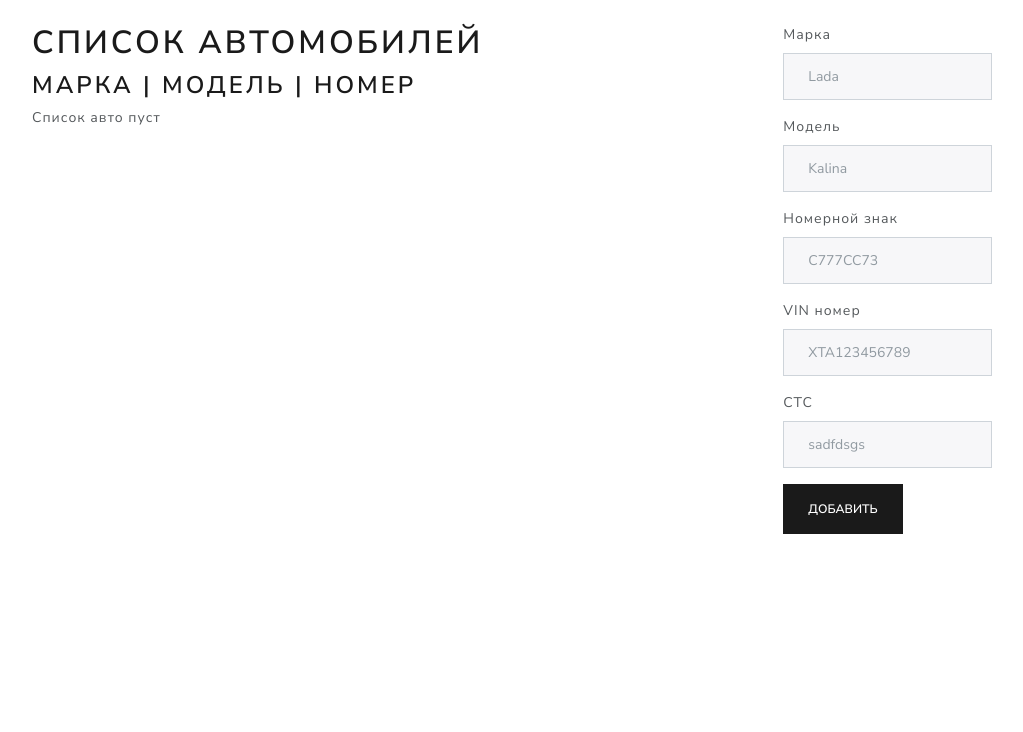
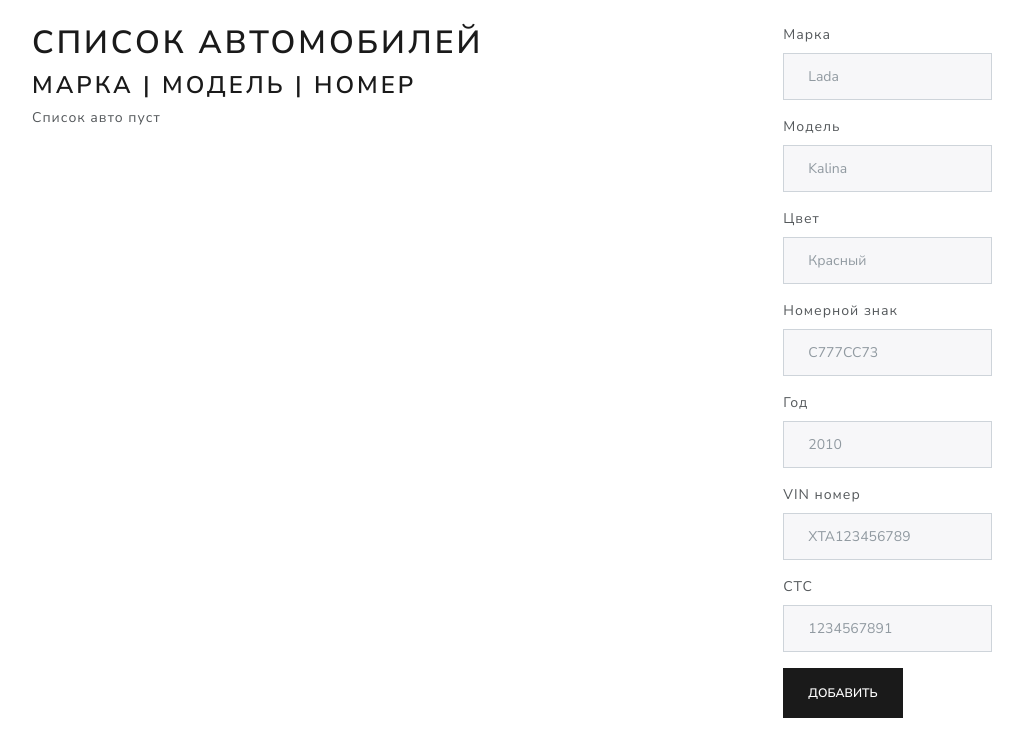
Before and after one commit to Tsarevich01/megataxi12, a Flask app: page /cars in a window 1280 px wide. Shown: the part 89-821 px from the top of the page, without its empty margins (38-1061 px from the left). Before the commit the page ends 623 px from the top, so only its background shows below. Run offline with Flask 2, Linux system fonts and the light colour scheme; data that the repository does not hold is empty; some libraries are stand-ins or nearby versions.

Commit message:
Добавтл цвет и год выпуска авто//Обнови БД!

```diff
--- a/app/db.py
+++ b/app/db.py
@@ -117,7 +117,7 @@ def update_driver(driver_id, new_second_name, new_first_name, new_middle_nam, ne
 def get_all_cars():
     conn, cur = get_db()
     car_rows = cur.execute(
-        'SELECT id, brand, model, numberplate, vin, sts, driver_id FROM cars'
+        'SELECT id, brand, model, color, year, numberplate, vin, sts, driver_id FROM cars'
     ).fetchall()
     cars = []
     for car_row in car_rows:
@@ -125,10 +125,12 @@ def get_all_cars():
             'id': car_row[0],
             'brand': car_row[1],
             'model': car_row[2],
-            'numberplate': car_row[3],
-            'vin': car_row[4],
-            'sts': car_row[5],
-            'driver_id': car_row[6]
+            'color': car_row[3],
+            'year': car_row[4],
+            'numberplate': car_row[5],
+            'vin': car_row[6],
+            'sts': car_row[7],
+            'driver_id': car_row[8]
         }
         cars.append(car)
     return cars
@@ -148,27 +150,29 @@ def get_unengaged_cars():
 def get_car(car_id):
     conn, cur = get_db()
     car_row = cur.execute(
-        'SELECT brand, model, numberplate, vin, sts, driver_id FROM cars WHERE id = ?',
+        'SELECT brand, model, color, year, numberplate, vin, sts, driver_id FROM cars WHERE id = ?',
         [car_id]
     ).fetchone()
     car = {
         'id': car_id,
         'brand': car_row[0],
         'model': car_row[1],
-        'numberplate': car_row[2],
-        'vin': car_row[3],
-        'sts': car_row[4],
-        'driver_id': car_row[5]
+        'color': car_row[2],
+        'year': car_row[3],
+        'numberplate': car_row[4],
+        'vin': car_row[5],
+        'sts': car_row[6],
+        'driver_id': car_row[7]
     }
     return car
 
 
 # Add new car
-def add_car(brand, model, numberplate, vin, sts):
+def add_car(brand, model, color, year, numberplate, vin, sts):
     conn, cur = get_db()
     cur.execute(
-        'INSERT INTO cars (brand, model, numberplate, vin, sts) VALUES (?, ?, ?, ?, ?)',
-        [brand, model, numberplate, vin, sts]
+        'INSERT INTO cars (brand, model, color, year, numberplate, vin, sts) VALUES (?, ?, ?, ?, ?, ?, ?)',
+        [brand, model, color, year, numberplate, vin, sts]
     )
     max_id = cur.execute('SELECT MAX(id) FROM cars').fetchone()
     max_id = max_id[0]
@@ -180,10 +184,10 @@ def add_car(brand, model, numberplate, vin, sts):
 
 
 # Update car
-def update_car(car_id, new_brand, new_model, new_numberplate, new_vin, new_sts):
+def update_car(car_id, new_brand, new_model, new_color, new_year, new_numberplate, new_vin, new_sts):
     conn, cur = get_db()
-    cur.execute('UPDATE cars SET brand = ?, model =?, numberplate = ?, vin = ?, sts = ? WHERE id = ?',
-                [new_brand, new_model, new_numberplate, new_vin, new_sts, car_id])
+    cur.execute('UPDATE cars SET brand = ?, model =?, color = ?, year = ?, numberplate = ?, vin = ?, sts = ? WHERE id = ?',
+                [new_brand, new_model, new_color, new_year, new_numberplate, new_vin, new_sts, car_id])
     cur.execute(
         'INSERT INTO event (date, event_type, int_field) VALUES (?, ?, ?)',
         [datetime.datetime.now().strftime(time_format), 'update_driver', car_id]
@@ -266,6 +270,8 @@ def get_acts():
             'middle_name': driver['middle_name'],
             'brand': car['brand'],
             'model': car['model'],
+            'color': car['color'],
+            'year': car['year'],
             'numberplate': car['numberplate'],
             'vin': car['vin']
         }
--- a/app/init_db.py
+++ b/app/init_db.py
@@ -20,6 +20,8 @@ CREATE TABLE cars (
   id INTEGER PRIMARY KEY AUTOINCREMENT,
   brand TEXT NOT NULL,
   model TEXT NOT NULL,
+  color TEXT NOT NULL,
+  year INTEGER NOT NULL,
   numberplate TEXT UNIQUE NOT NULL,
   vin TEXT UNIQUE NOT NULL,
   sts TEXT UNIQUE NOT NULL,
--- a/app/routes.py
+++ b/app/routes.py
@@ -138,15 +138,19 @@ def add_car():
     if request.method == 'POST':
         brand = request.form['brand']
         model = request.form['model']
+        color = request.form['color']
         numberplate = request.form['numberplate']
+        year = request.form['year']
         vin = request.form['vin']
         sts = request.form['sts']
-        if check_car_info_errors(brand, model, numberplate, vin, sts):
+        if check_car_info_errors(brand, model, color, year, numberplate, vin, sts):
             return redirect(url_for('cars'))
         try:
             db.add_car(
                 brand=brand,
                 model=model,
+                color=color,
+                year=year,
                 numberplate=numberplate,
                 vin=vin,
                 sts=sts)
@@ -165,16 +169,18 @@ def update_car(car_id):
     if request.method == 'POST':
         new_brand = request.form['brand']
         new_model = request.form['model']
+        new_color = request.form['color']
         new_numberplate = request.form['numberplate']
+        new_year = request.form['year']
         new_vin = request.form['vin']
         new_sts = request.form['sts']
-        if new_brand == car['brand'] and new_model == car['model'] and new_numberplate == car['numberplate'] and new_vin == car['vin'] and new_sts == car['sts']:
+        if new_brand == car['brand'] and new_model == car['model'] and new_color == car['color'] and new_year == car['year'] and new_numberplate == car['numberplate'] and new_vin == car['vin'] and new_sts == car['sts']:
             flash('Вы не сделали никаких изменений')
             return redirect(url_for('cars'))
-        if check_car_info_errors(new_brand, new_model, new_numberplate, new_vin, new_sts):
+        if check_car_info_errors(new_brand, new_model, new_color, new_year, new_numberplate, new_vin, new_sts):
             return redirect(url_for('cars'))
         try:
-            db.update_car(car_id, new_brand, new_model, new_numberplate, new_vin, new_sts)
+            db.update_car(car_id, new_brand, new_model, new_color, new_year, new_numberplate, new_vin, new_sts)
             flash('Данные об автомобиле обновлены')
         except sqlite3.IntegrityError:
             flash('Данные номера авто, VIN и СТС не могут совпадать с существующими!')
@@ -210,7 +216,7 @@ def check_driver_info_errors(second_name, first_name, middle_name, series, numbe
 
 
 # Проверка инфы об авто
-def check_car_info_errors(brand, model, numberplate, vin, sts):
+def check_car_info_errors(brand, model, color, year, numberplate, vin, sts):
     flash_list = []
     if not re.fullmatch('[A-Z][a-z]{,14}', brand):
         flash_list.append(
@@ -218,8 +224,12 @@ def check_car_info_errors(brand, model, numberplate, vin, sts):
     if not re.fullmatch('[A-Z][a-zA-Z]{,14}', model):
         flash_list.append(
             'Название модели авто пишется латинскими буквами, начинается с заглавной буквы и не может превышать 15 симовлов в длине!')
+    if not re.fullmatch('[А-ЯЁ][а-яё]{3,9}', color):
+        flash_list.append('Неверно введён цвет авто! Цвет пишется кириллицей, начиная с заглавной буквы.')
     if not re.fullmatch('[А-ЯЁ]\d{3}[А-ЯЁ]{2}\d{2,3}', numberplate):
         flash_list.append('Неверно введён номер. Примеры правилно введённого номера: А777МД73, В666АД199')
+    if not re.fullmatch('\d{4}', year):
+        flash_list.append('Неверно введён год!')
     if not re.fullmatch('[A-Z1-9]{17}', vin):
         flash_list.append('Неправильно введён VIN. Он состоит из 17 латинских симовлов или арабских цифр!')
     if not re.fullmatch('\d{10}', sts):
--- a/app/templates/acts.html
+++ b/app/templates/acts.html
@@ -6,7 +6,7 @@
     {% if acts %}
         <div>
             {% for act in acts %}
-                <input type="checkbox" name="option1" value="act" ><a href="acts/{{ act.id }}" target="_blank">Акт передачи водителю {{ act.second_name }} {{ act.first_name }} {{ act.middle_name }} {{ act.series }} {{ act.number }} автомобиля {{ act.brand }} {{ act.model }} {{ act.numberplate }} от {{ act.date }}</a><Br>
+                <input type="checkbox" name="option1" value="act" ><a href="acts/{{ act.id }}" target="_blank">Акт передачи водителю {{ act.second_name }} {{ act.first_name }} {{ act.middle_name }} {{ act.series }} {{ act.number }} автомобиля {{ act.brand }} {{ act.model }} {{ act.numberplate }} от {{ act.date }} {{ act.time }}</a><Br>
             {% endfor %}
         </div>
         <button type="submit" class="btn btn-primary">Распечатать выделенные</button>
--- a/app/templates/acts_print.html
+++ b/app/templates/acts_print.html
@@ -49,12 +49,12 @@
 	<tr style="font-weight: bold;text-align: center;">
 	<td style="border: 1px solid #000;border-top: 3px solid #000;border-left: 3px solid #000;border-bottom: 2px solid #000;">4</td>
 		<td style="border: 1px solid #000;border-top: 3px solid #000;border-bottom: 2px solid #000;">Год выпуска</td>
-		<td style="border: 1px solid #000;border-top: 3px solid #000;border-bottom: 2px solid #000;">#</td>
+		<td style="border: 1px solid #000;border-top: 3px solid #000;border-bottom: 2px solid #000;">{{ act.year }}</td>
 	</tr>
 	<tr style="font-weight: bold;text-align: center;">
 	<td style="border: 1px solid #000;border-top: 3px solid #000;border-left: 3px solid #000;border-bottom: 2px solid #000;">5</td>
 		<td style="border: 1px solid #000;border-top: 3px solid #000;border-bottom: 2px solid #000;">Цвет</td>
-		<td style="border: 1px solid #000;border-top: 3px solid #000;border-bottom: 2px solid #000;">#</td>
+		<td style="border: 1px solid #000;border-top: 3px solid #000;border-bottom: 2px solid #000;">{{ act.color }}</td>
 	</tr>
 
 
--- a/app/templates/cars.html
+++ b/app/templates/cars.html
@@ -9,7 +9,7 @@
             <p>
 
                 <a href="/cars/{{ car.id }}">
-                    {{ car.brand }}      {{ car.model }}        {{ car.numberplate }}
+                    {{ car.brand }}      {{ car.model }}         {{ car.color }}        {{ car.numberplate }}        {{ car.year }}
                 </a>
 
             </p>
@@ -30,8 +30,16 @@
       <input type="text" class="form-control" id="model" name="model" placeholder="Kalina">
     </div>
     <div class="form-group">
+      <label for="first_name">Цвет</label>
+      <input type="text" class="form-control" id="color" name="color" placeholder="Красный">
+    </div>
+    <div class="form-group">
       <label for="middle_name">Номерной знак</label>
       <input type="text" class="form-control" id="numberplate" name="numberplate" placeholder="C777CC73">
+    </div>
+    <div class="form-group">
+      <label for="first_name">Год</label>
+      <input type="text" class="form-control" id="year" name="year" placeholder="2010">
     </div>
     <div class="form-group">
       <label for="series">VIN номер</label>
@@ -39,7 +47,7 @@
     </div>
     <div class="form-group">
       <label for="number">СТС</label>
-      <input type="text" class="form-control" id="sts" name="sts" placeholder="sadfdsgs">
+      <input type="text" class="form-control" id="sts" name="sts" placeholder="1234567891">
     </div>
 
     <button type="submit" class="btn btn-primary">Добавить</button>
--- a/app/templates/update_car.html
+++ b/app/templates/update_car.html
@@ -7,7 +7,9 @@
     <div class="form-group">
         <input type="text" class="form-control" id="brand" name="brand" value="{{ car.brand }}">
         <input type="text" class="form-control" id="model" name="model" value="{{ car.model }}">
+        <input type="text" class="form-control" id="color" name="color" value="{{ car.color }}">
         <input type="text" class="form-control" id="numberplate" name="numberplate" value="{{ car.numberplate }}">
+        <input type="text" class="form-control" id="year" name="year" value="{{ car.year }}">
         <input type="text" class="form-control" id="vin" name="vin" value="{{ car.vin }}">
         <input type="text" class="form-control" id="sts" name="sts" value="{{ car.sts }}">
     </div>
```
